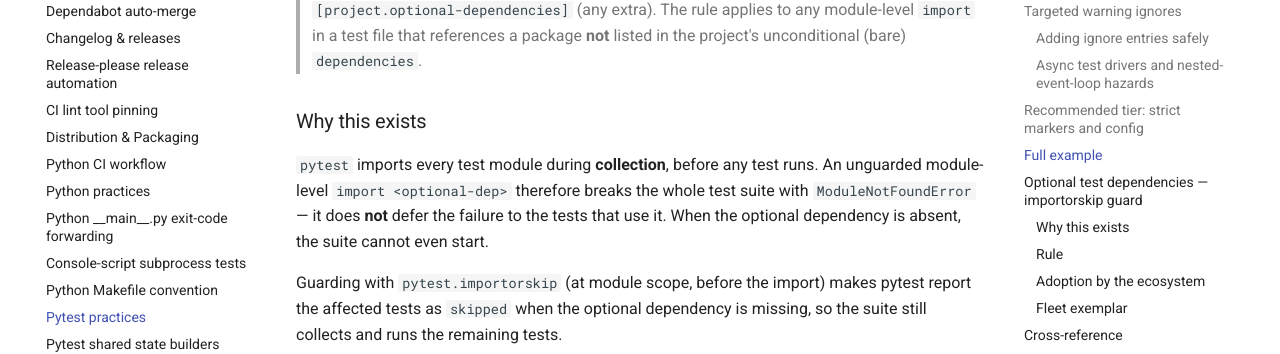
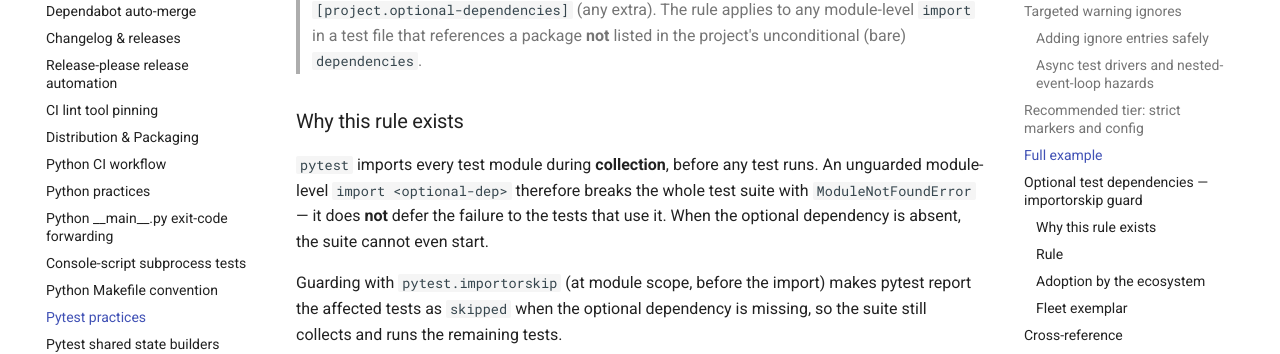
Before and after one commit to damien-robotsix/robotsix-standards, an MkDocs documentation site: the page built from docs/pytest.md, in a window 1280 px wide and 900 px high, scrolled down 3231 px. Shown: the part 151-505 px from the top of the window. Built offline with MkDocs 1.6.1 and Material for MkDocs 9.7.7, drawn with Linux system fonts in a browser that asks for light colours; comment, search, counter and statistics services are not loaded.

Commit message:
ci: auto-fix duplicate heading in pytest.md

```diff
--- a/docs/pytest.md
+++ b/docs/pytest.md
@@ -156,7 +156,7 @@ filterwarnings = [
 > module-level `import` in a test file that references a package **not**
 > listed in the project's unconditional (bare) `dependencies`.
 
-### Why this exists
+### Why this rule exists
 
 `pytest` imports every test module during **collection**, before any test
 runs.  An unguarded module-level `import <optional-dep>` therefore breaks
```
